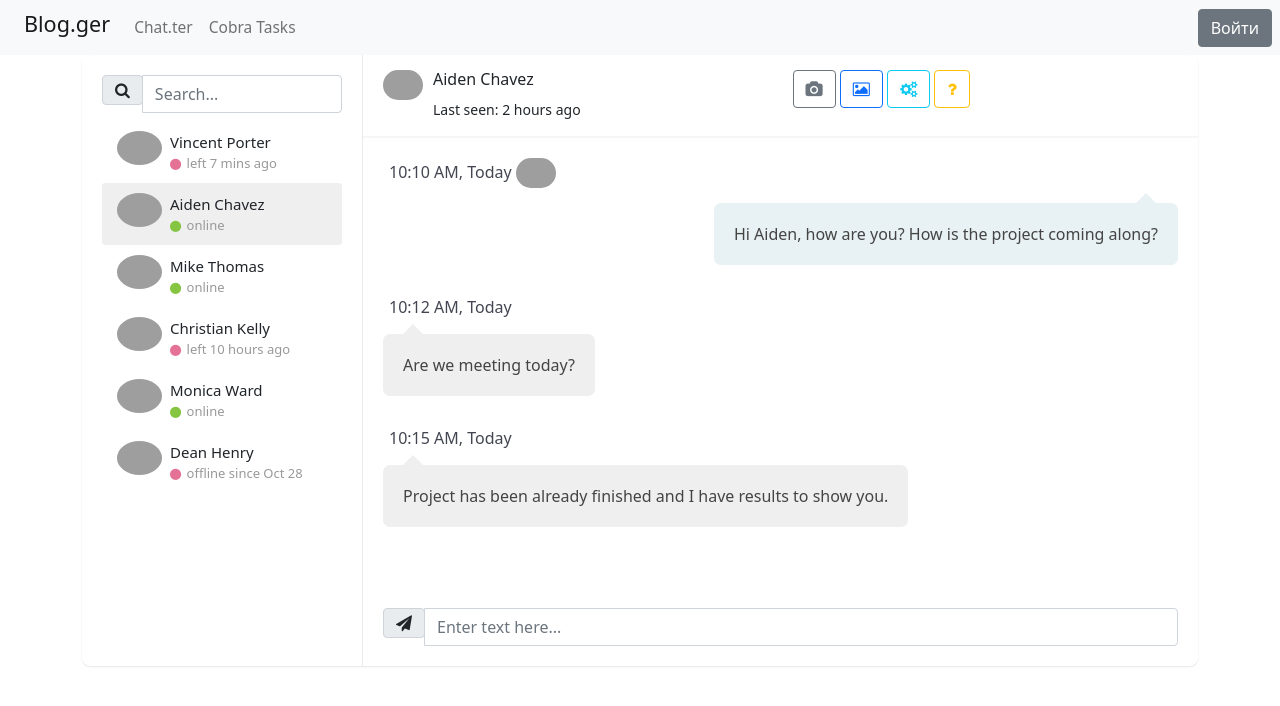
After one commit to IntroSpace/blogger_and_chatter, a Flask app: page /chat/1 in a window 1280 px wide. The commit adds this page. Shown: the top 706 px of the page. Run offline with Flask 2, Linux system fonts and the light colour scheme; grey boxes are pictures that could not be loaded.

Commit message:
update: spizded chat template

```diff
--- a/main.py
+++ b/main.py
@@ -331,6 +331,11 @@ def set_like_for_post(post_id):
     })
 
 
+@app.route('/chat/<int:chat_id>')
+def one_chat(chat_id):
+    return render_template('one_chat.html', **get_all_info(0))
+
+
 if __name__ == '__main__':
     # db_session.global_init()
     # db_sess = db_session.create_session()
--- /dev/null
+++ b/static/css/chats.css
@@ -0,0 +1,252 @@
+.card {
+    background: #fff;
+    transition: .5s;
+    border: 0;
+    margin-bottom: 30px;
+    border-radius: .55rem;
+    position: relative;
+    width: 100%;
+    box-shadow: 0 1px 2px 0 rgb(0 0 0 / 10%);
+}
+.chat-app .people-list {
+    width: 280px;
+    position: absolute;
+    left: 0;
+    top: 0;
+    padding: 20px;
+    z-index: 7
+}
+
+.chat-app .chat {
+    margin-left: 280px;
+    border-left: 1px solid #eaeaea
+}
+
+.people-list {
+    -moz-transition: .5s;
+    -o-transition: .5s;
+    -webkit-transition: .5s;
+    transition: .5s
+}
+
+.people-list .chat-list li {
+    padding: 10px 15px;
+    list-style: none;
+    border-radius: 3px
+}
+
+.people-list .chat-list li:hover {
+    background: #efefef;
+    cursor: pointer
+}
+
+.people-list .chat-list li.active {
+    background: #efefef
+}
+
+.people-list .chat-list li .name {
+    font-size: 15px
+}
+
+.people-list .chat-list img {
+    width: 45px;
+    border-radius: 50%
+}
+
+.people-list img {
+    float: left;
+    border-radius: 50%
+}
+
+.people-list .about {
+    float: left;
+    padding-left: 8px
+}
+
+.people-list .status {
+    color: #999;
+    font-size: 13px
+}
+
+.chat .chat-header {
+    padding: 15px 20px;
+    border-bottom: 2px solid #f4f7f6
+}
+
+.chat .chat-header img {
+    float: left;
+    border-radius: 40px;
+    width: 40px
+}
+
+.chat .chat-header .chat-about {
+    float: left;
+    padding-left: 10px
+}
+
+.chat .chat-history {
+    padding: 20px;
+    border-bottom: 2px solid #fff
+}
+
+.chat .chat-history ul {
+    padding: 0
+}
+
+.chat .chat-history ul li {
+    list-style: none;
+    margin-bottom: 30px
+}
+
+.chat .chat-history ul li:last-child {
+    margin-bottom: 0px
+}
+
+.chat .chat-history .message-data {
+    margin-bottom: 15px
+}
+
+.chat .chat-history .message-data img {
+    border-radius: 40px;
+    width: 40px
+}
+
+.chat .chat-history .message-data-time {
+    color: #434651;
+    padding-left: 6px
+}
+
+.chat .chat-history .message {
+    color: #444;
+    padding: 18px 20px;
+    line-height: 26px;
+    font-size: 16px;
+    border-radius: 7px;
+    display: inline-block;
+    position: relative
+}
+
+.chat .chat-history .message:after {
+    bottom: 100%;
+    left: 7%;
+    border: solid transparent;
+    content: " ";
+    height: 0;
+    width: 0;
+    position: absolute;
+    pointer-events: none;
+    border-bottom-color: #fff;
+    border-width: 10px;
+    margin-left: -10px
+}
+
+.chat .chat-history .my-message {
+    background: #efefef
+}
+
+.chat .chat-history .my-message:after {
+    bottom: 100%;
+    left: 30px;
+    border: solid transparent;
+    content: " ";
+    height: 0;
+    width: 0;
+    position: absolute;
+    pointer-events: none;
+    border-bottom-color: #efefef;
+    border-width: 10px;
+    margin-left: -10px
+}
+
+.chat .chat-history .other-message {
+    background: #e8f1f3;
+    text-align: right
+}
+
+.chat .chat-history .other-message:after {
+    border-bottom-color: #e8f1f3;
+    left: 93%
+}
+
+.chat .chat-message {
+    padding: 20px
+}
+
+.online,
+.offline,
+.me {
+    margin-right: 2px;
+    font-size: 8px;
+    vertical-align: middle
+}
+
+.online {
+    color: #86c541
+}
+
+.offline {
+    color: #e47297
+}
+
+.me {
+    color: #1d8ecd
+}
+
+.float-right {
+    float: right
+}
+
+.clearfix:after {
+    visibility: hidden;
+    display: block;
+    font-size: 0;
+    content: " ";
+    clear: both;
+    height: 0
+}
+
+@media only screen and (max-width: 767px) {
+    .chat-app .people-list {
+        height: 465px;
+        width: 100%;
+        overflow-x: auto;
+        background: #fff;
+        left: -400px;
+        display: none
+    }
+    .chat-app .people-list.open {
+        left: 0
+    }
+    .chat-app .chat {
+        margin: 0
+    }
+    .chat-app .chat .chat-header {
+        border-radius: 0.55rem 0.55rem 0 0
+    }
+    .chat-app .chat-history {
+        height: 300px;
+        overflow-x: auto
+    }
+}
+
+@media only screen and (min-width: 768px) and (max-width: 992px) {
+    .chat-app .chat-list {
+        height: 650px;
+        overflow-x: auto
+    }
+    .chat-app .chat-history {
+        height: 600px;
+        overflow-x: auto
+    }
+}
+
+@media only screen and (min-device-width: 768px) and (max-device-width: 1024px) and (orientation: landscape) and (-webkit-min-device-pixel-ratio: 1) {
+    .chat-app .chat-list {
+        height: 480px;
+        overflow-x: auto
+    }
+    .chat-app .chat-history {
+        height: calc(100vh - 350px);
+        overflow-x: auto
+    }
+}
--- /dev/null
+++ b/templates/one_chat.html
@@ -0,0 +1,123 @@
+{% extends "base.html" %}
+
+{% block head_html %}
+    <link rel="stylesheet" type="text/css" href="/static/css/chats.css" />
+{% endblock %}
+
+{% block content %}
+<link href="https://maxcdn.bootstrapcdn.com/font-awesome/4.7.0/css/font-awesome.min.css" rel="stylesheet" />
+
+<div class="container">
+<div class="row clearfix">
+    <div class="col-lg-12">
+        <div class="card chat-app">
+            <div id="plist" class="people-list">
+                <div class="input-group">
+                    <div class="input-group-prepend">
+                        <span class="input-group-text"><i class="fa fa-search"></i></span>
+                    </div>
+                    <input type="text" class="form-control" placeholder="Search...">
+                </div>
+                <ul class="list-unstyled chat-list mt-2 mb-0">
+                    <li class="clearfix">
+                        <img src="https://bootdey.com/img/Content/avatar/avatar1.png" alt="avatar">
+                        <div class="about">
+                            <div class="name">Vincent Porter</div>
+                            <div class="status"> <i class="fa fa-circle offline"></i> left 7 mins ago </div>
+                        </div>
+                    </li>
+                    <li class="clearfix active">
+                        <img src="https://bootdey.com/img/Content/avatar/avatar2.png" alt="avatar">
+                        <div class="about">
+                            <div class="name">Aiden Chavez</div>
+                            <div class="status"> <i class="fa fa-circle online"></i> online </div>
+                        </div>
+                    </li>
+                    <li class="clearfix">
+                        <img src="https://bootdey.com/img/Content/avatar/avatar3.png" alt="avatar">
+                        <div class="about">
+                            <div class="name">Mike Thomas</div>
+                            <div class="status"> <i class="fa fa-circle online"></i> online </div>
+                        </div>
+                    </li>
+                    <li class="clearfix">
+                        <img src="https://bootdey.com/img/Content/avatar/avatar7.png" alt="avatar">
+                        <div class="about">
+                            <div class="name">Christian Kelly</div>
+                            <div class="status"> <i class="fa fa-circle offline"></i> left 10 hours ago </div>
+                        </div>
+                    </li>
+                    <li class="clearfix">
+                        <img src="https://bootdey.com/img/Content/avatar/avatar8.png" alt="avatar">
+                        <div class="about">
+                            <div class="name">Monica Ward</div>
+                            <div class="status"> <i class="fa fa-circle online"></i> online </div>
+                        </div>
+                    </li>
+                    <li class="clearfix">
+                        <img src="https://bootdey.com/img/Content/avatar/avatar3.png" alt="avatar">
+                        <div class="about">
+                            <div class="name">Dean Henry</div>
+                            <div class="status"> <i class="fa fa-circle offline"></i> offline since Oct 28 </div>
+                        </div>
+                    </li>
+                </ul>
+            </div>
+            <div class="chat">
+                <div class="chat-header clearfix">
+                    <div class="row">
+                        <div class="col-lg-6">
+                            <a href="javascript:void(0);" data-toggle="modal" data-target="#view_info">
+                                <img src="https://bootdey.com/img/Content/avatar/avatar2.png" alt="avatar">
+                            </a>
+                            <div class="chat-about">
+                                <h6 class="m-b-0">Aiden Chavez</h6>
+                                <small>Last seen: 2 hours ago</small>
+                            </div>
+                        </div>
+                        <div class="col-lg-6 hidden-sm text-right">
+                            <a href="javascript:void(0);" class="btn btn-outline-secondary"><i class="fa fa-camera"></i></a>
+                            <a href="javascript:void(0);" class="btn btn-outline-primary"><i class="fa fa-image"></i></a>
+                            <a href="javascript:void(0);" class="btn btn-outline-info"><i class="fa fa-cogs"></i></a>
+                            <a href="javascript:void(0);" class="btn btn-outline-warning"><i class="fa fa-question"></i></a>
+                        </div>
+                    </div>
+                </div>
+                <div class="chat-history">
+                    <ul class="m-b-0">
+                        <li class="clearfix">
+                            <div class="message-data text-right">
+                                <span class="message-data-time">10:10 AM, Today</span>
+                                <img src="https://bootdey.com/img/Content/avatar/avatar7.png" alt="avatar">
+                            </div>
+                            <div class="message other-message float-right"> Hi Aiden, how are you? How is the project coming along? </div>
+                        </li>
+                        <li class="clearfix">
+                            <div class="message-data">
+                                <span class="message-data-time">10:12 AM, Today</span>
+                            </div>
+                            <div class="message my-message">Are we meeting today?</div>
+                        </li>
+                        <li class="clearfix">
+                            <div class="message-data">
+                                <span class="message-data-time">10:15 AM, Today</span>
+                            </div>
+                            <div class="message my-message">Project has been already finished and I have results to show you.</div>
+                        </li>
+                    </ul>
+                </div>
+                <div class="chat-message clearfix">
+                    <div class="input-group mb-0">
+                        <div class="input-group-prepend">
+                            <span class="input-group-text"><i class="fa fa-send"></i></span>
+                        </div>
+                        <input type="text" class="form-control" placeholder="Enter text here...">
+                    </div>
+                </div>
+            </div>
+        </div>
+    </div>
+</div>
+</div>
+
+{% endblock %}
```
Also changed, not shown: db/social_net.db, static/css/style.css (line endings or trailing spaces).
